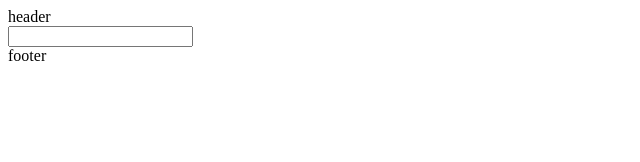
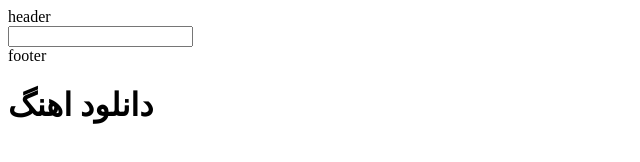
Before and after one commit to osmannajadm/github, a plain HTML site: page index.html in a window 1280 px wide. Shown: the whole page, without its empty margins (0-640 px from the left). Drawn offline with Linux system fonts and the light colour scheme.

Commit message:
h1 added

```diff
--- a/index.html
+++ b/index.html
@@ -17,5 +17,7 @@
     footer
     </footer>
 
+    <h1>دانلود اهنگ</h1>
+
 </body>
 </html>
```
